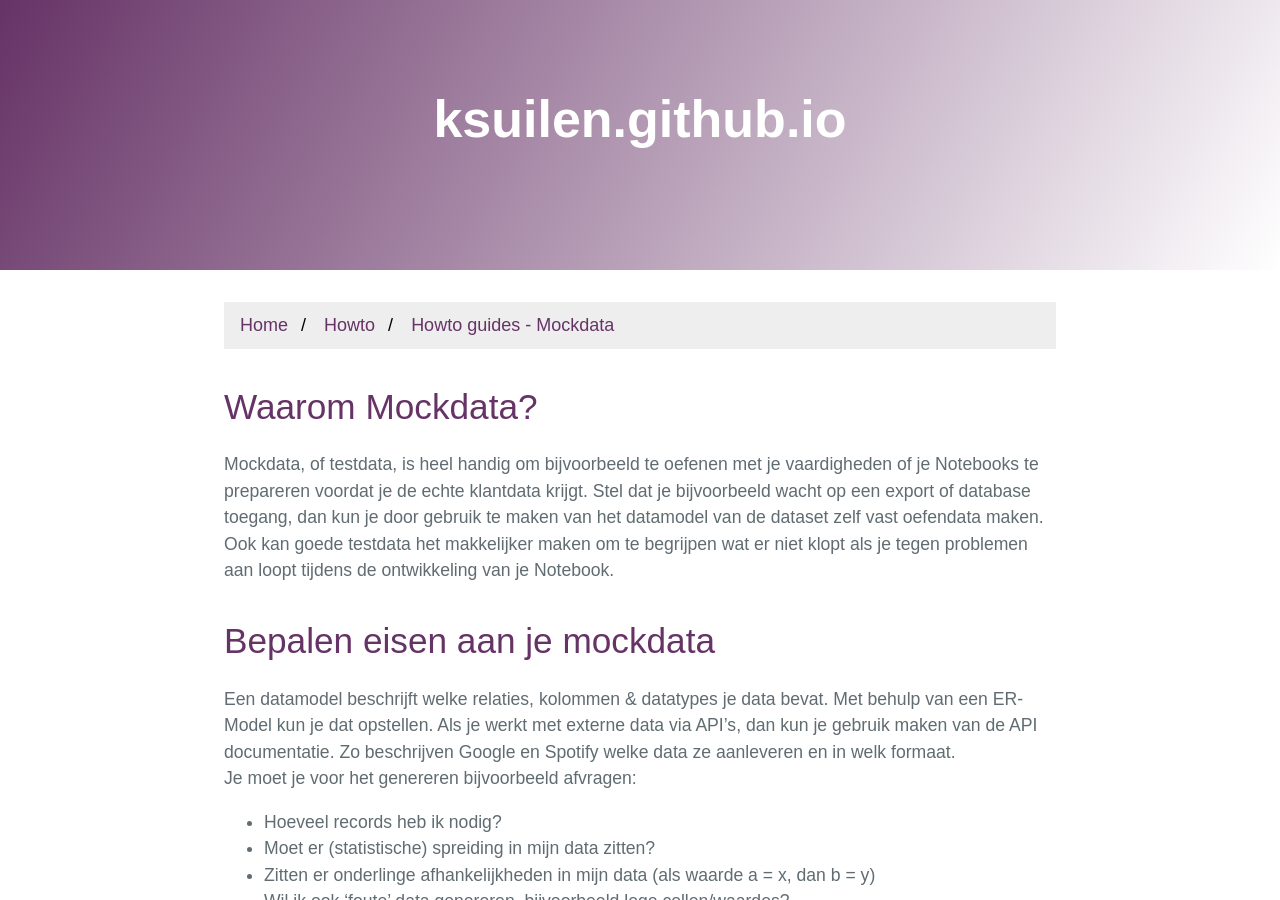
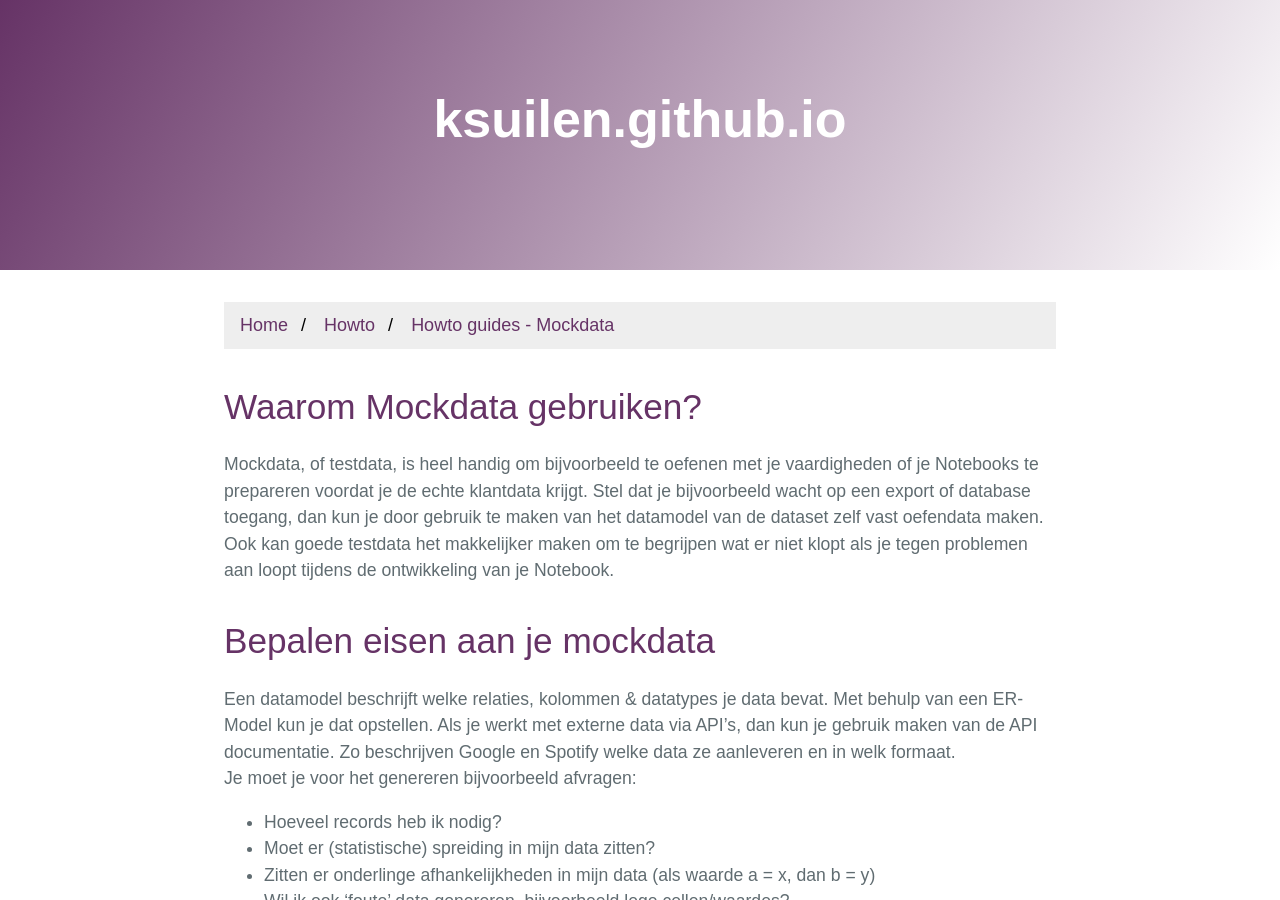
Before and after one commit to ksuilen/ksuilen.github.io, a Jekyll site: the page built from howto_mockdata.md, in a window 1280 px wide and 900 px high. Built offline with Jekyll 4.4.1, drawn with Linux system fonts in a browser that asks for light colours; our own code applies the rules of GitHub Pages for plain Markdown files; the repository's description, which GitHub fills in, is left out.

```diff
--- a/howto_mockdata.md
+++ b/howto_mockdata.md
@@ -3,7 +3,7 @@ permalink: /howto_mockdata.html
 title: "Howto guides - Mockdata"
 categories: howto
 ---
-# Waarom Mockdata?
+# Waarom Mockdata gebruiken?
 Mockdata, of testdata, is heel handig om bijvoorbeeld te oefenen met je vaardigheden of je Notebooks te prepareren voordat je de echte klantdata krijgt. Stel dat je bijvoorbeeld wacht op een export of database toegang, dan kun je door gebruik te maken van het datamodel van de dataset zelf vast oefendata maken. Ook kan goede testdata het makkelijker maken om te begrijpen wat er niet klopt als je tegen problemen aan loopt tijdens de ontwikkeling van je Notebook.
 
 # Bepalen eisen aan je mockdata
```
